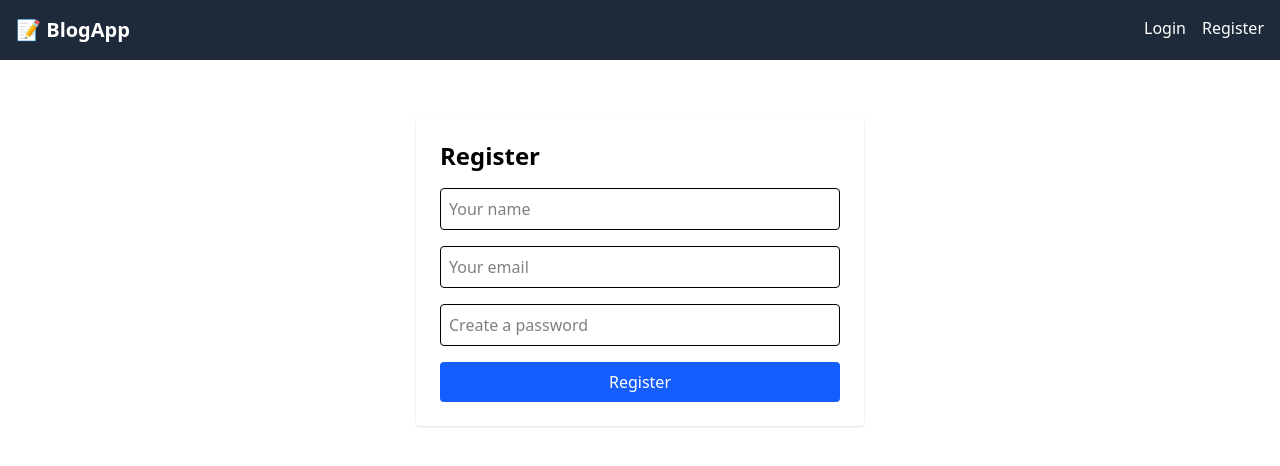
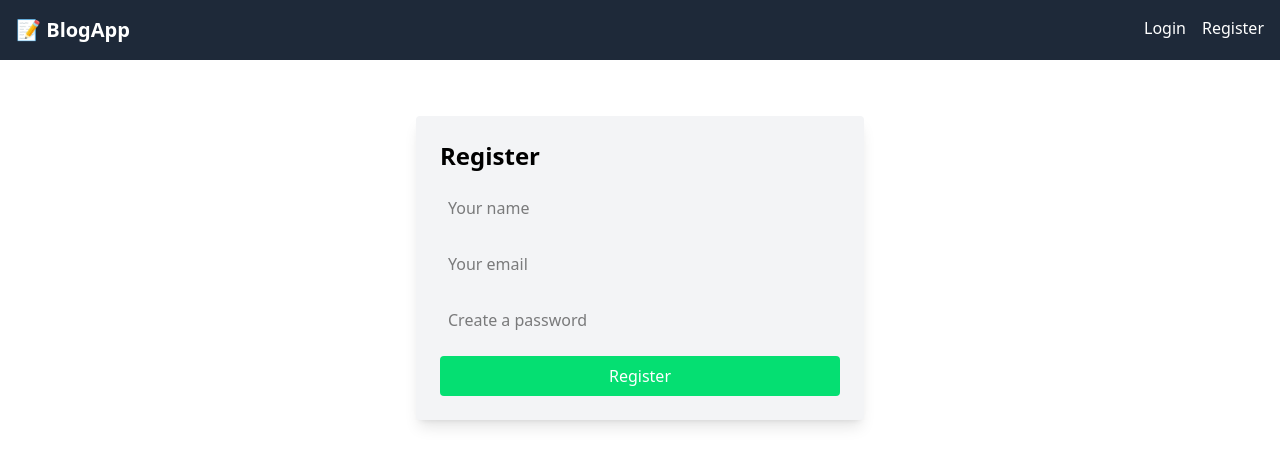
Before and after one commit to Stive1213/collaborative-blog, a React (Vite) app in the folder frontend/: page /register in a window 1280 px wide. Shown: the top 466 px of the page. Built offline with nearby package versions, Linux system fonts and the light colour scheme.

Commit message:
add some styling to the login and signup page

```diff
--- a/frontend/src/pages/Login.jsx
+++ b/frontend/src/pages/Login.jsx
@@ -18,7 +18,10 @@ function Login() {
     setError("");
 
     try {
-      const res = await axios.post("http://localhost:5000/auth/login", formData);
+      const res = await axios.post(
+        "http://localhost:5000/auth/login",
+        formData
+      );
       login(res.data.user, res.data.token); // Save to context + localStorage
 
       // ✅ Redirect based on role
@@ -53,19 +56,19 @@ function Login() {
 
   return (
     <GoogleOAuthProvider clientId="62754739601-6m3at2ubmtifo436o8hetinv40gi62v1.apps.googleusercontent.com">
-      <div className="max-w-md mx-auto mt-10 p-6 bg-white rounded shadow">
+      <div className="max-w-md mx-auto mt-10 p-6 bg-gray-100 rounded-xl shadow-lg  ">
         <h2 className="text-2xl font-semibold mb-4">Login</h2>
 
         {error && <p className="text-red-500 mb-2">{error}</p>}
 
-        <form onSubmit={handleSubmit} className="space-y-4">
+        <form onSubmit={handleSubmit} className="space-y-4 ">
           <input
             type="email"
             name="email"
             placeholder="Email address"
             value={formData.email}
             onChange={handleChange}
-            className="w-full p-2 border rounded"
+            className="w-full p-2 border border-gray-300 rounded-lg focus:outline-none focus:ring-2 focus:ring-blue-900"
             required
           />
           <input
@@ -74,23 +77,31 @@ function Login() {
             placeholder="Password"
             value={formData.password}
             onChange={handleChange}
-            className="w-full p-2 border rounded"
+            className="w-full p-2 border border-gray-300 rounded-lg focus:outline-none focus:ring-2 focus:ring-blue-900"
             required
           />
 
           <div className="flex justify-between items-center text-sm">
-            <Link to="/forgot-password" className="text-blue-600 hover:underline">
+            <Link
+              to="/forgot-password"
+              className="text-blue-600 hover:underline"
+            >
               Forgot password?
             </Link>
           </div>
 
-          <button className="w-full bg-blue-600 text-white p-2 rounded hover:bg-blue-700">
+          <button className="w-full bg-blue-500 text-white p-2 rounded-lg hover:bg-blue-700">
             Log In
           </button>
+          <Link to="/register" className="text-blue-600 hover:underline">
+            Don't have an account?
+          </Link>
         </form>
 
         <div className="mt-4">
-          <p className="text-center text-gray-500 text-sm mb-2">or sign in with</p>
+          <p className="text-center text-gray-500 text-sm mb-2">
+            or sign in with
+          </p>
           <div className="flex justify-center">
             <GoogleLogin
               onSuccess={handleGoogleSuccess}
--- a/frontend/src/pages/Register.jsx
+++ b/frontend/src/pages/Register.jsx
@@ -22,7 +22,10 @@ function Register() {
     setSuccess("");
 
     try {
-      const res = await axios.post("http://localhost:5000/auth/register", formData);
+      const res = await axios.post(
+        "http://localhost:5000/auth/register",
+        formData
+      );
       setSuccess(res.data.message);
       setTimeout(() => {
         navigate("/login");
@@ -33,7 +36,7 @@ function Register() {
   };
 
   return (
-    <div className="max-w-md mx-auto mt-10 p-6 bg-white rounded shadow">
+    <div className="max-w-md mx-auto mt-10 p-6 bg-gray-100 rounded shadow-lg">
       <h2 className="text-2xl font-semibold mb-4">Register</h2>
 
       {error && <p className="text-red-500 mb-2">{error}</p>}
@@ -46,7 +49,7 @@ function Register() {
           placeholder="Your name"
           value={formData.name}
           onChange={handleChange}
-          className="w-full p-2 border rounded"
+          className="w-full p-2 border-none rounded"
           required
         />
         <input
@@ -55,7 +58,7 @@ function Register() {
           placeholder="Your email"
           value={formData.email}
           onChange={handleChange}
-          className="w-full p-2 border rounded"
+          className="w-full p-2 border-none rounded"
           required
         />
         <input
@@ -64,12 +67,12 @@ function Register() {
           placeholder="Create a password"
           value={formData.password}
           onChange={handleChange}
-          className="w-full p-2 border rounded"
+          className="w-full p-2 border-none rounded"
           required
         />
         <button
           type="submit"
-          className="w-full bg-blue-600 text-white p-2 rounded hover:bg-blue-700"
+          className="w-full bg-green-400 text-white p-2 rounded hover:bg-green-700"
         >
           Register
         </button>
```
